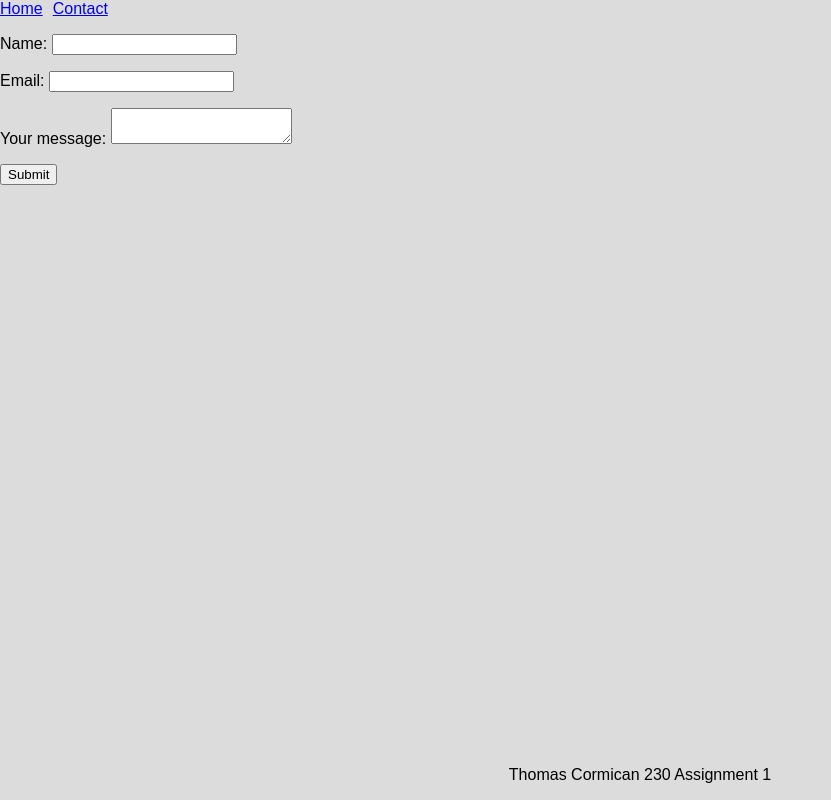
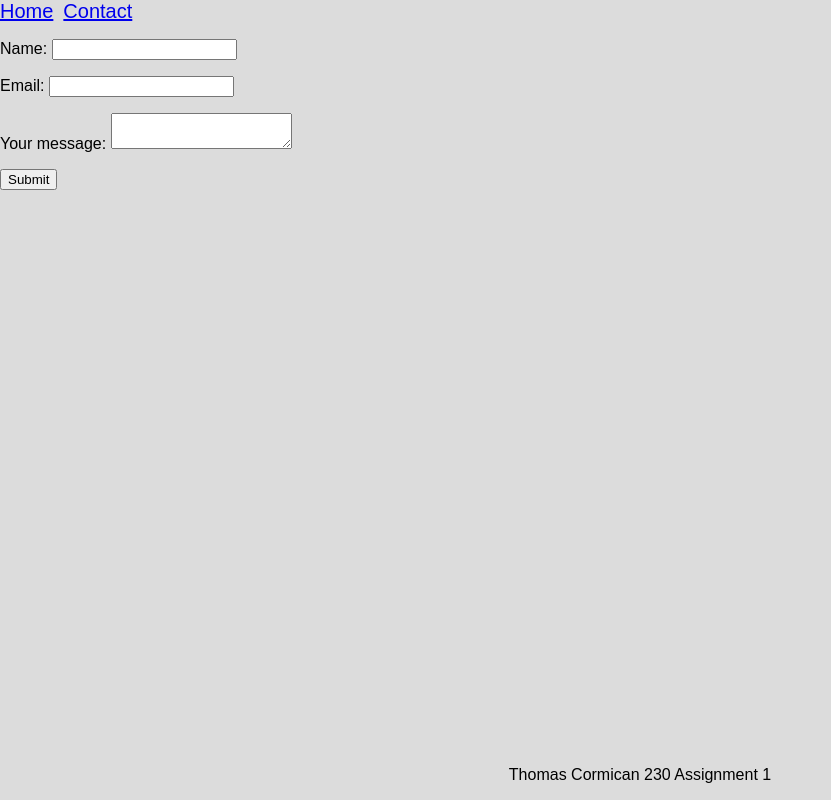
Before and after one commit to tomoige/cs230-assignments, a plain HTML site: page assignment 1/contact.html in a window 1280 px wide. Shown: the whole page, without its empty margins (0-831 px from the left). Drawn offline with Linux system fonts and the light colour scheme.

Commit message:
add screenshot

```diff
--- a/assignment 1/contact.html
+++ b/assignment 1/contact.html
@@ -2,7 +2,6 @@
 <html lang="en">
   <head>
     <meta charset="UTF-8" />
-    <meta name="viewport" content="width=device-width, initial-scale=1.0" />
     <link rel="stylesheet" href="styles.css" />
     <title>Document</title>
   </head>
--- a/assignment 1/styles.css
+++ b/assignment 1/styles.css
@@ -9,9 +9,11 @@
   min-height: 100vh;
   /*position relative so the footer can be placed at the bottom with position absolute */
   position: relative;
+  padding-bottom: 50px;
 }
 
 nav {
+  font-size: 20px;
   display: flex;
   gap: 10px;
 }
```
Also changed, not shown: assignment 1/index.html (+0 -1 lines), assignment 1/screenshot.jpg (added).
